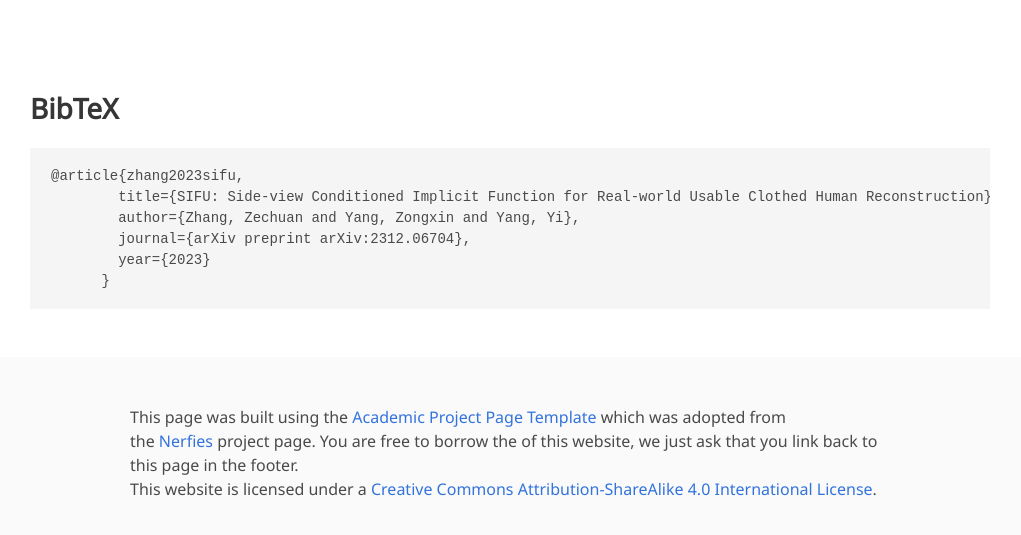
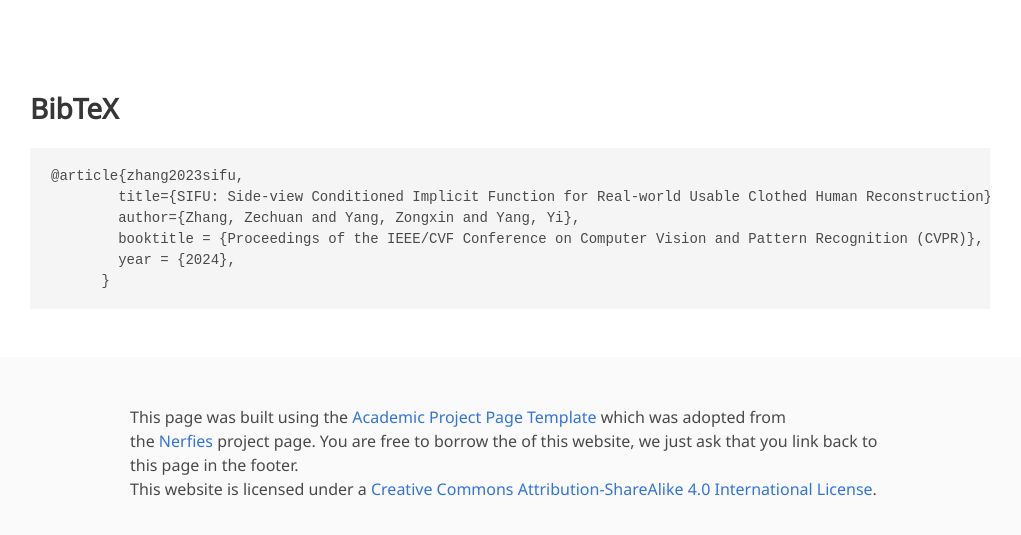
Before and after one commit to River-Zhang/SIFU-projectpage, a plain HTML site: page index.html in a window 1280 px wide. Shown: the part 4487-5022 px from the top of the page, without its empty margins (130-1151 px from the left). Drawn offline with nearby package versions, Linux system fonts and the light colour scheme; some icons are missing; a web font is replaced by a local one.

Commit message:
update bibtex

```diff
--- a/index.html
+++ b/index.html
@@ -268,8 +268,8 @@ SIFU employs a cross-attention mechanism within the transformer, using SMPL-X no
       <pre><code>@article{zhang2023sifu,
         title={SIFU: Side-view Conditioned Implicit Function for Real-world Usable Clothed Human Reconstruction},
         author={Zhang, Zechuan and Yang, Zongxin and Yang, Yi},
-        journal={arXiv preprint arXiv:2312.06704},
-        year={2023}
+        booktitle = {Proceedings of the IEEE/CVF Conference on Computer Vision and Pattern Recognition (CVPR)},
+        year = {2024},
       }</code></pre>
     </div>
 </section>
```
